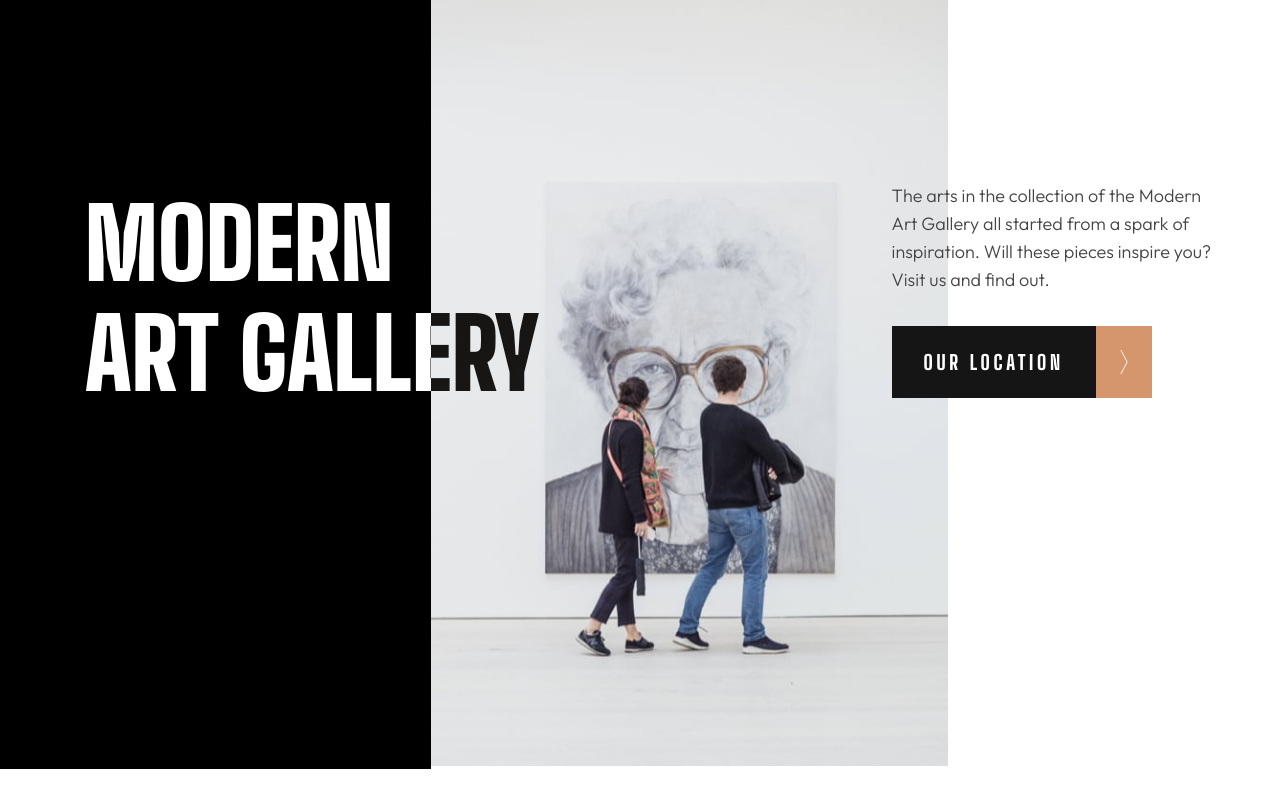
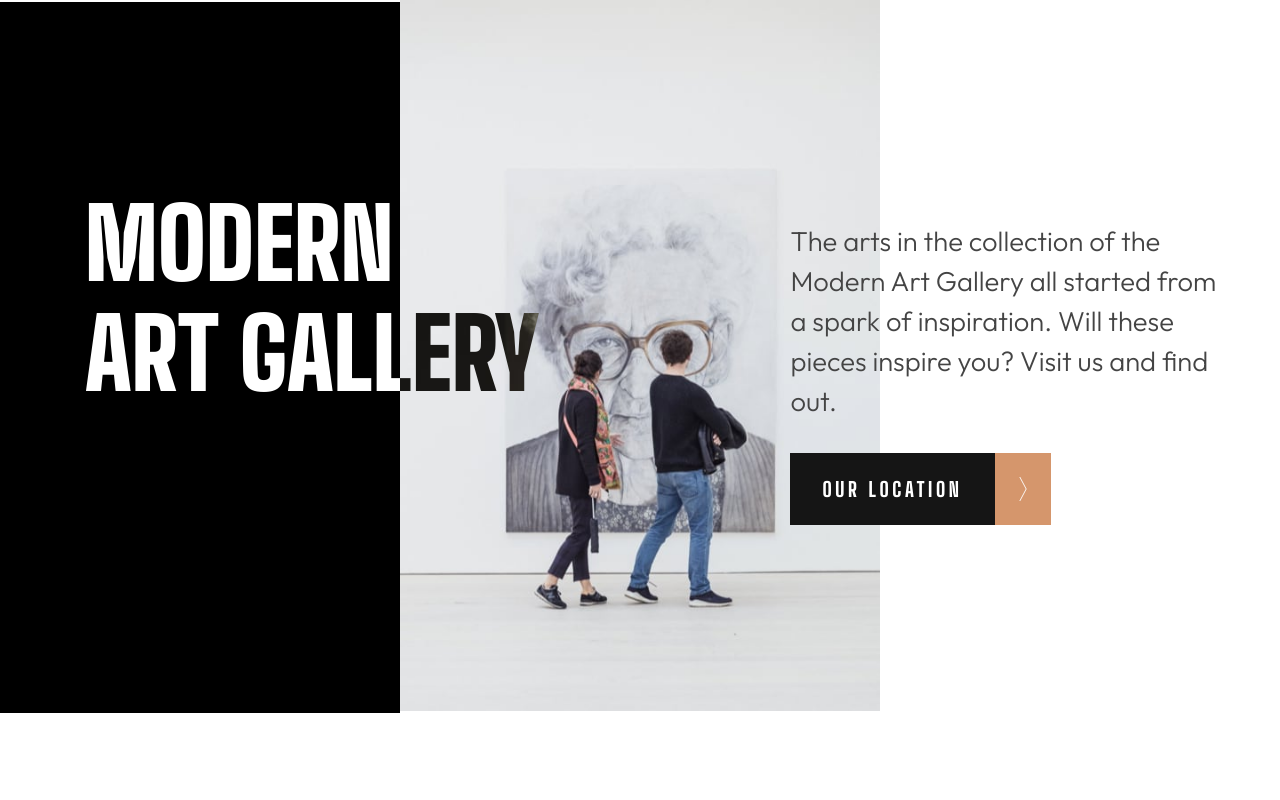
Before and after one commit to waldekglaz/art-gallery-FEM, a React (Create React App) app: page / in a window 1280 px wide. Shown: the top 800 px of the page. Built offline with nearby package versions, Linux system fonts and the light colour scheme.

Commit message:
hero > 1024px px to vw changed

```diff
--- a/src/Components/hero/Hero.js
+++ b/src/Components/hero/Hero.js
@@ -10,7 +10,7 @@ import { StyledDecorativeDiv } from "../styles/DecorativeDiv.styled";
 const Hero = () => {
   return (
     <StyledHero>
-      <StyledDecorativeDiv>ello</StyledDecorativeDiv>
+      <StyledDecorativeDiv>hg</StyledDecorativeDiv>
       <picture>
         <source srcSet={heroImgPC} media="(min-width: 1024px)" />
         <source srcSet={heroImgTablet} media="(min-width: 768px)" />
--- a/src/Components/styles/DecorativeDiv.styled.js
+++ b/src/Components/styles/DecorativeDiv.styled.js
@@ -7,6 +7,7 @@ export const StyledDecorativeDiv = styled.div`
 
   @media (min-width: 1024px) {
     background-color: black;
-    width: 450px;
+    min-width: 31.25vw;
+    min-height: 55.556vw;
   }
 `;
--- a/src/Components/styles/Hero.styled.js
+++ b/src/Components/styles/Hero.styled.js
@@ -8,9 +8,17 @@ export const StyledHero = styled.div`
   }
   @media (min-width: 768px) {
     display: flex;
-    align-items: strech;
+    justify-content: space-between;
+    align-items: center;
     & img {
-      flex-basis: 57%;
+      width: 56.9vw;
+    }
+  }
+  @media (min-width: 1024px) {
+    justify-content: center;
+
+    & img {
+      width: 37.5vw;
     }
   }
 `;
--- a/src/Components/styles/HeroBody.styled.js
+++ b/src/Components/styles/HeroBody.styled.js
@@ -19,12 +19,19 @@ export const StyledHeroBody = styled.div`
     font-weight: 300;
   }
   @media (min-width: 768px) {
-    width: 339px;
-    margin-left: -88px;
+    margin-left: -11.45vw;
+    & h1 {
+      font-size: 9.114vw;
+      line-height: 8.4635vw;
+    }
+    & p {
+      font-size: 2.34375vw;
+      line-height: 3.65vw;
+    }
   }
   @media (min-width: 1024px) {
-    margin-left: -120px;
-    margin-top: 150px;
+    margin-left: -7vw;
+    padding: 2rem 4vw 0 0;
     & h1 {
       position: absolute;
       top: 189px;
@@ -34,17 +41,23 @@ export const StyledHeroBody = styled.div`
       color: white;
       mix-blend-mode: difference;
     }
+    & p {
+      font-size: 2.14vw;
+      line-height: 3.125vw;
+    }
   }
   @media (min-width: 1440px) {
+    margin: -14vw 0 0 -5vw;
+    padding: 2rem 11.388vw 0 0;
+    & h1 {
+      top: 13.125vw;
+      left: 11.45833vw;
+      font-size: 6.666vw;
+      line-height: 6.111vw;
+    }
     & p {
-      font-size: 1.375rem;
-      line-height: 32px;
-    }
-    & h1 {
-      top: 189px;
-      left: 165px;
-      font-size: 6rem;
-      line-height: 88px;
+      font-size: 1.5277vw;
+      line-height: 2.2222vw;
     }
   }
 `;
--- a/src/Components/styles/Main.styled.js
+++ b/src/Components/styles/Main.styled.js
@@ -3,6 +3,7 @@ import styled from "styled-components";
 export const StyledMain = styled.main`
   padding: 0 1rem 7.5rem;
   & .img {
+    width: 100%;
     margin-bottom: 1rem;
 
   }
```
